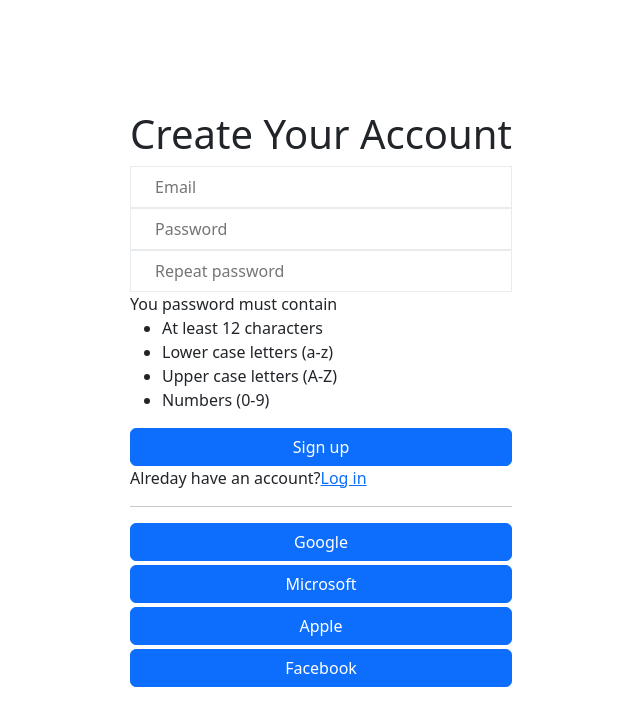
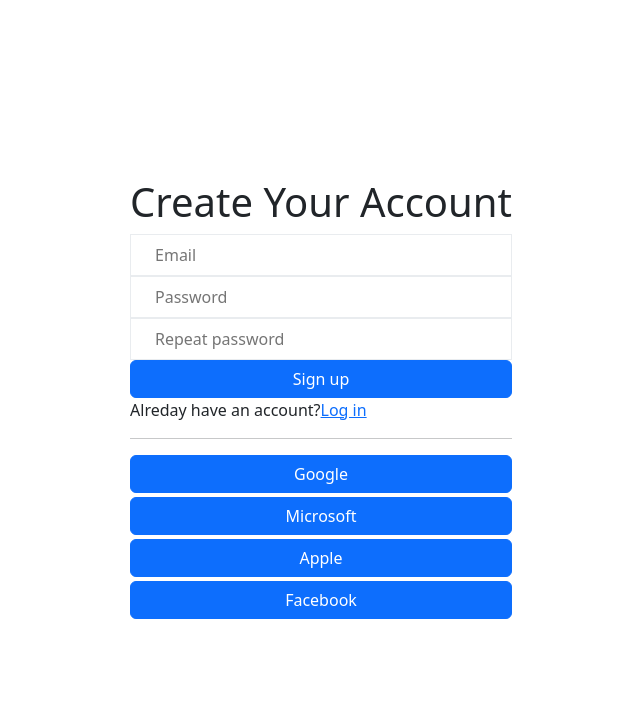
Before and after one commit to Achievka-apply/achievka-frontend, a React (Vite) app: page /register in a window 1280 px wide. Shown: the top 726 px of the page, without its empty margins (319-959 px from the left). Built offline with nearby package versions, Linux system fonts and the light colour scheme.

Commit message:
feat: add password validators

```diff
--- a/src/features/auth/components/PasswordRequirements.tsx
+++ b/src/features/auth/components/PasswordRequirements.tsx
@@ -2,7 +2,7 @@
 
 export default function PasswordRequirements() {
     return (
-        <>
+        <div className="d-flex px-4 pt-2 justofy-content-center flex-column border border-light-subtle">
             You password must contain<br />
             <ul>
                 <li>At least 12 characters</li>
@@ -10,6 +10,6 @@
                 <li>Upper case letters (A-Z)</li>
                 <li>Numbers (0-9)</li>
             </ul>
-        </>
+        </div>
     );
   }
--- a/src/features/auth/pages/RegisterPage.tsx
+++ b/src/features/auth/pages/RegisterPage.tsx
@@ -7,9 +7,16 @@
 import PasswordRequirements from "../components/PasswordRequirements";
 import Input from "../../../components/Input";
 import { isValidEmail } from "../../../utils/validators/emailValidator";
+import { useState } from "react";
+import { isValidPassword } from "../../../utils/validators/passwordValidator";
 
 export default function RegisterPage() {
     const navigate = useNavigate();
+
+    const [email, setEmail] = useState('');
+    const [password, setPassword] = useState('');
+
+    const passwordOK = isValidPassword(password);
 
     const handleContinue = () => {
         navigate('/survey');
@@ -31,6 +38,8 @@
                     type="email"
                     placeholder="Email"
                     required
+                    value={email}
+                    onChange={e => setEmail(e.target.value)}
                     validator={isValidEmail}
                     errorMessage="Please enter a valid email address"
                 />
@@ -38,13 +47,21 @@
                     type="password"
                     placeholder="Password"
                     required
+                    value={password}
+                    onChange={e => setPassword(e.target.value)}
+                    validator={isValidPassword}
                 />
                 <Input
                     type="password"
                     placeholder="Repeat password"
                     required
                 />
-                <PasswordRequirements />
+                {/* Show detailed requirements when invalid */}
+                {!passwordOK && password.length > 0 && (
+                    <div className="">
+                        <PasswordRequirements />
+                    </div>
+                )}
                 <button type="submit" className="btn btn-primary" onClick={handleContinue}>Sign up</button>
             </Form>
         </div>
--- a/src/features/auth/pages/ResetPasswordPage.tsx
+++ b/src/features/auth/pages/ResetPasswordPage.tsx
@@ -6,9 +6,15 @@
 import { toast } from 'react-toastify';
 import PasswordRequirements from "../components/PasswordRequirements";
 import Input from "../../../components/Input";
+import { useState } from "react";
+import { isValidPassword } from "../../../utils/validators/passwordValidator";
 
 export default function ResetPasswordPage() {
     const navigate = useNavigate();
+
+    const [password, setPassword] = useState('');
+
+    const passwordOK = isValidPassword(password);
 
     const handleContinue = () => {
         toast.success("The password has been reset!");
@@ -30,13 +36,21 @@
                     type="password"
                     placeholder="Password"
                     required
+                    value={password}
+                    onChange={e => setPassword(e.target.value)}
+                    validator={isValidPassword}
                 />
                 <Input
                     type="password"
                     placeholder="Repeat password"
                     required
                 />
-                <PasswordRequirements />
+                {/* Show detailed requirements when invalid */}
+                {!passwordOK && password.length > 0 && (
+                    <div className="">
+                        <PasswordRequirements />
+                    </div>
+                )}
                 <button type="submit" className="btn btn-primary" onClick={handleContinue}>Reset</button>
             </Form>
         </div>
--- /dev/null
+++ b/src/utils/validators/passwordValidator.ts
@@ -0,0 +1,7 @@
+// src/utils/validators/passwordValidator.ts
+
+export const PASSWORD_REGEX = /^(?=.*[a-z])(?=.*[A-Z])(?=.*\d).{12,}$/;
+
+export function isValidPassword(value: string): boolean {
+    return PASSWORD_REGEX.test(value);
+}
```
Also changed, not shown: src/utils/validators.ts (deleted, +0 -7 lines).
